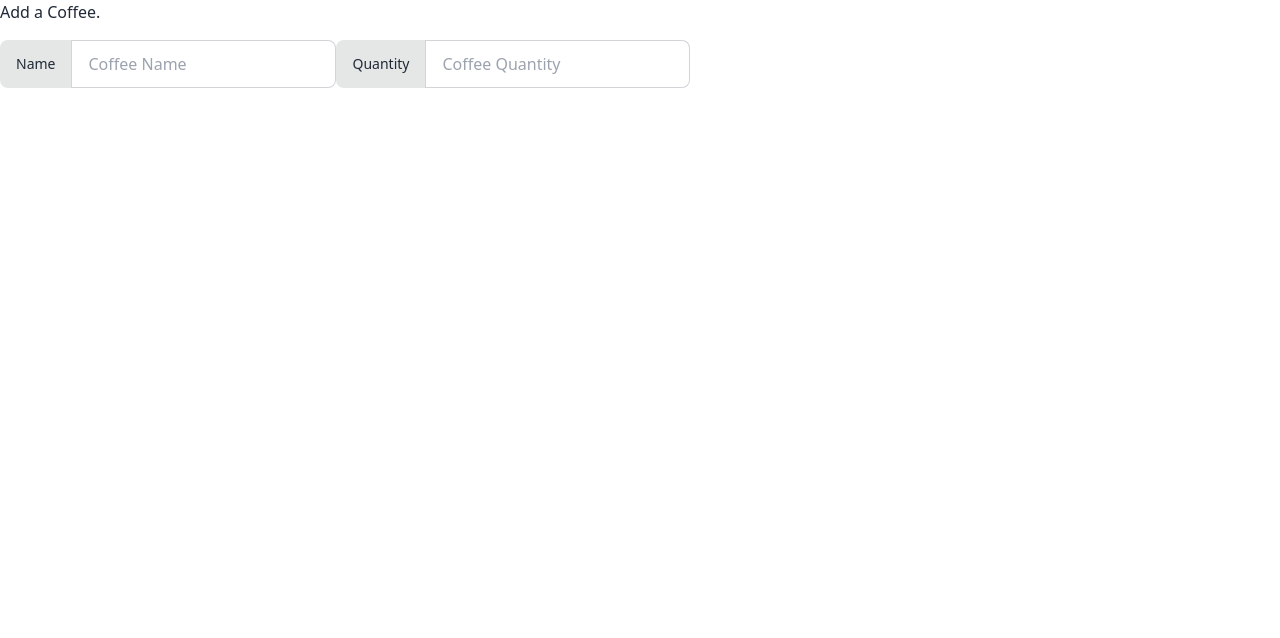
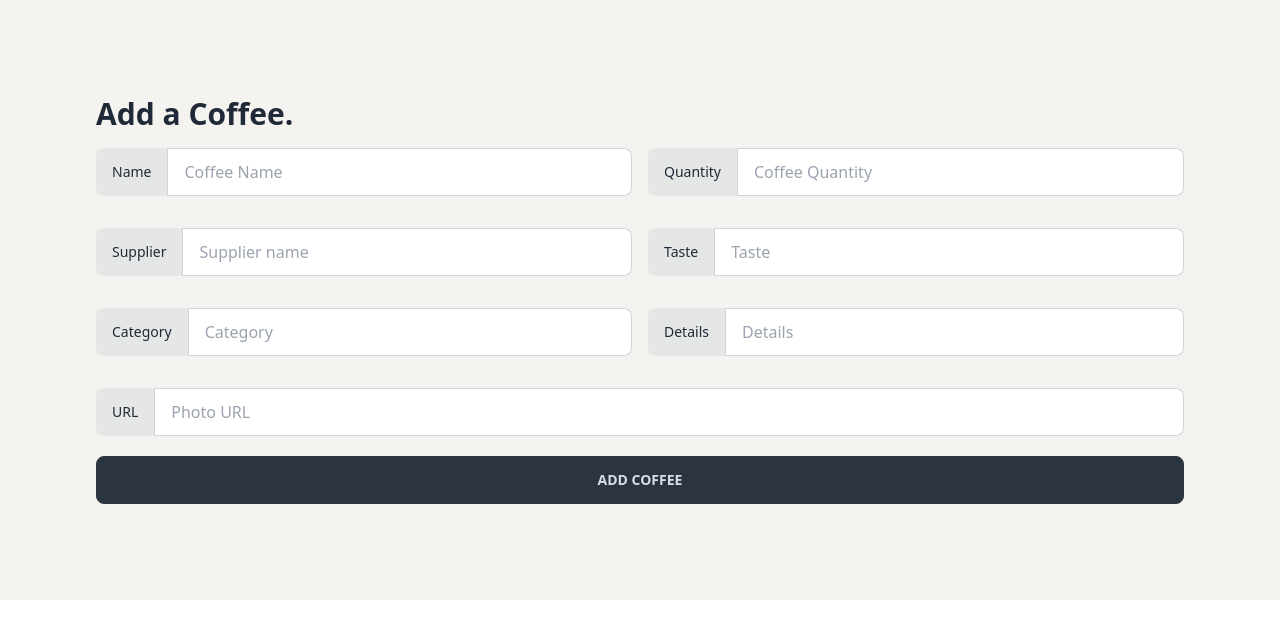
Before and after one commit to Sobuj54/module-68-coffee-store-client, a React (Vite) app: page /addCoffee in a window 1280 px wide. Shown: the top 638 px of the page. Built offline with nearby package versions, Linux system fonts and the light colour scheme.

Commit message:
created a coffee add form and retrieved data from it

```diff
--- a/src/components/AddCoffee.jsx
+++ b/src/components/AddCoffee.jsx
@@ -1,32 +1,133 @@
 const AddCoffee = () => {
+  const handleAddCoffee = (event) => {
+    event.preventDefault();
+
+    const form = event.target;
+    const name = form.name.value;
+    const quantity = form.quantity.value;
+    const supplier = form.supplier.value;
+    const taste = form.taste.value;
+    const category = form.category.value;
+    const details = form.details.value;
+    const photo = form.photo.value;
+
+    const coffee = {
+      name,
+      quantity,
+      supplier,
+      taste,
+      category,
+      details,
+      photo,
+    };
+    console.log(coffee);
+  };
+
   return (
-    <div>
-      Add a Coffee.
+    <div onSubmit={handleAddCoffee} className="bg-[#F4F3F0] p-24">
+      <h2 className="text-3xl font-bold">Add a Coffee.</h2>
       <form>
-        <div className="flex">
-          <div className="form-control">
+        {/* form name and quantity row */}
+        <div className=" md:flex gap-4 mb-4">
+          <div className="form-control md:w-1/2">
             <label className="label"></label>
             <label className="input-group">
               <span className="label-text">Name</span>
               <input
                 type="text"
+                name="name"
                 placeholder="Coffee Name"
-                className="input input-bordered"
+                className="input input-bordered w-full"
               />
             </label>
           </div>
-          <div className="form-control">
+          <div className="form-control md:w-1/2">
             <label className="label"></label>
             <label className="input-group">
               <span className="label-text">Quantity</span>
               <input
                 type="text"
+                name="quantity"
                 placeholder="Coffee Quantity"
-                className="input input-bordered"
+                className="input input-bordered w-full"
               />
             </label>
           </div>
         </div>
+        {/* form supplier and taste row */}
+        <div className=" md:flex gap-4 mb-4">
+          <div className="form-control md:w-1/2">
+            <label className="label"></label>
+            <label className="input-group">
+              <span className="label-text">Supplier</span>
+              <input
+                type="text"
+                name="supplier"
+                placeholder="Supplier name"
+                className="input input-bordered w-full"
+              />
+            </label>
+          </div>
+          <div className="form-control md:w-1/2">
+            <label className="label"></label>
+            <label className="input-group">
+              <span className="label-text">Taste</span>
+              <input
+                type="text"
+                name="taste"
+                placeholder="Taste"
+                className="input input-bordered w-full"
+              />
+            </label>
+          </div>
+        </div>
+        {/* form category and details row */}
+        <div className=" md:flex gap-4 mb-4">
+          <div className="form-control md:w-1/2">
+            <label className="label"></label>
+            <label className="input-group">
+              <span className="label-text">Category</span>
+              <input
+                type="text"
+                name="category"
+                placeholder="Category"
+                className="input input-bordered w-full"
+              />
+            </label>
+          </div>
+          <div className="form-control md:w-1/2">
+            <label className="label"></label>
+            <label className="input-group">
+              <span className="label-text">Details</span>
+              <input
+                type="text"
+                name="details"
+                placeholder="Details"
+                className="input input-bordered w-full"
+              />
+            </label>
+          </div>
+        </div>
+        {/* form photo url row */}
+        <div className=" md:flex gap-4 mb-5">
+          <div className="form-control w-full">
+            <label className="label"></label>
+            <label className="input-group">
+              <span className="label-text">URL</span>
+              <input
+                type="text"
+                name="photo"
+                placeholder="Photo URL"
+                className="input input-bordered w-full"
+              />
+            </label>
+          </div>
+        </div>
+        <input
+          type="submit"
+          value="add coffee"
+          className="btn btn-block btn-neutral"
+        />
       </form>
     </div>
   );
```
